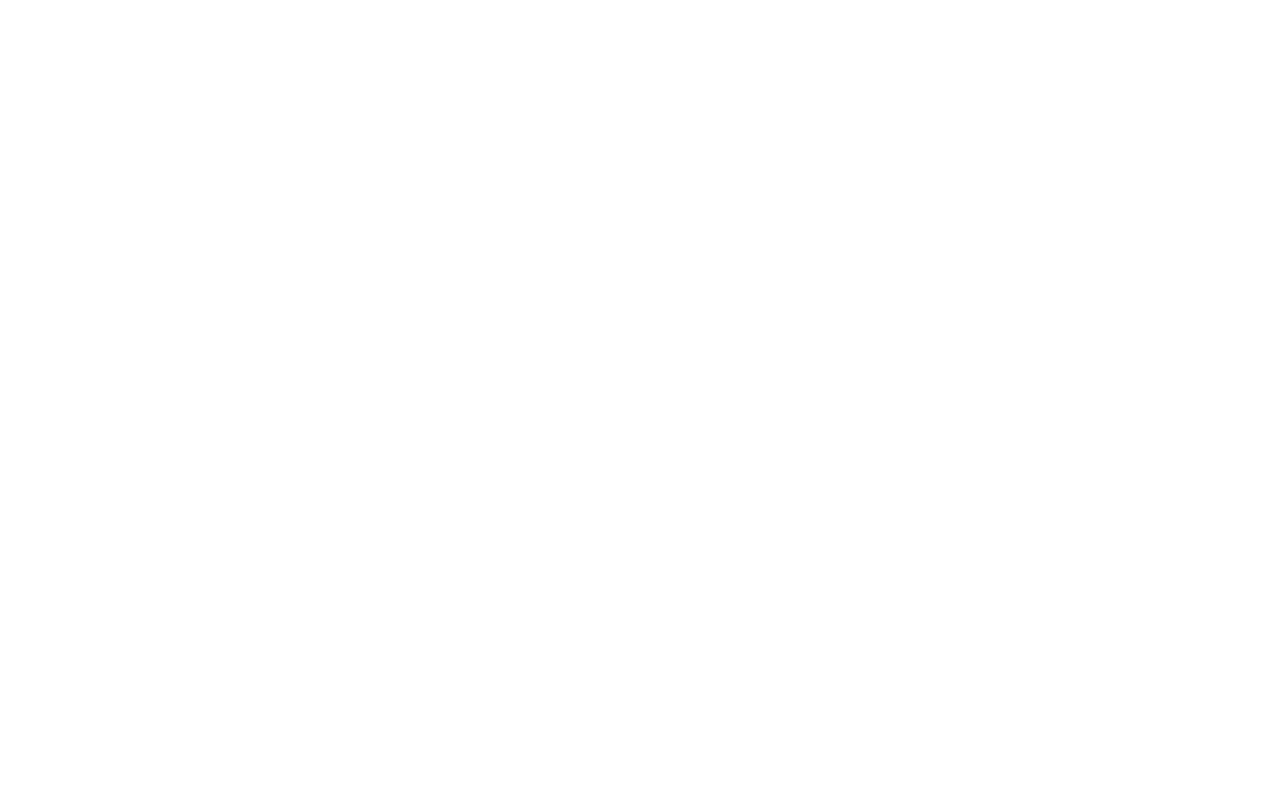
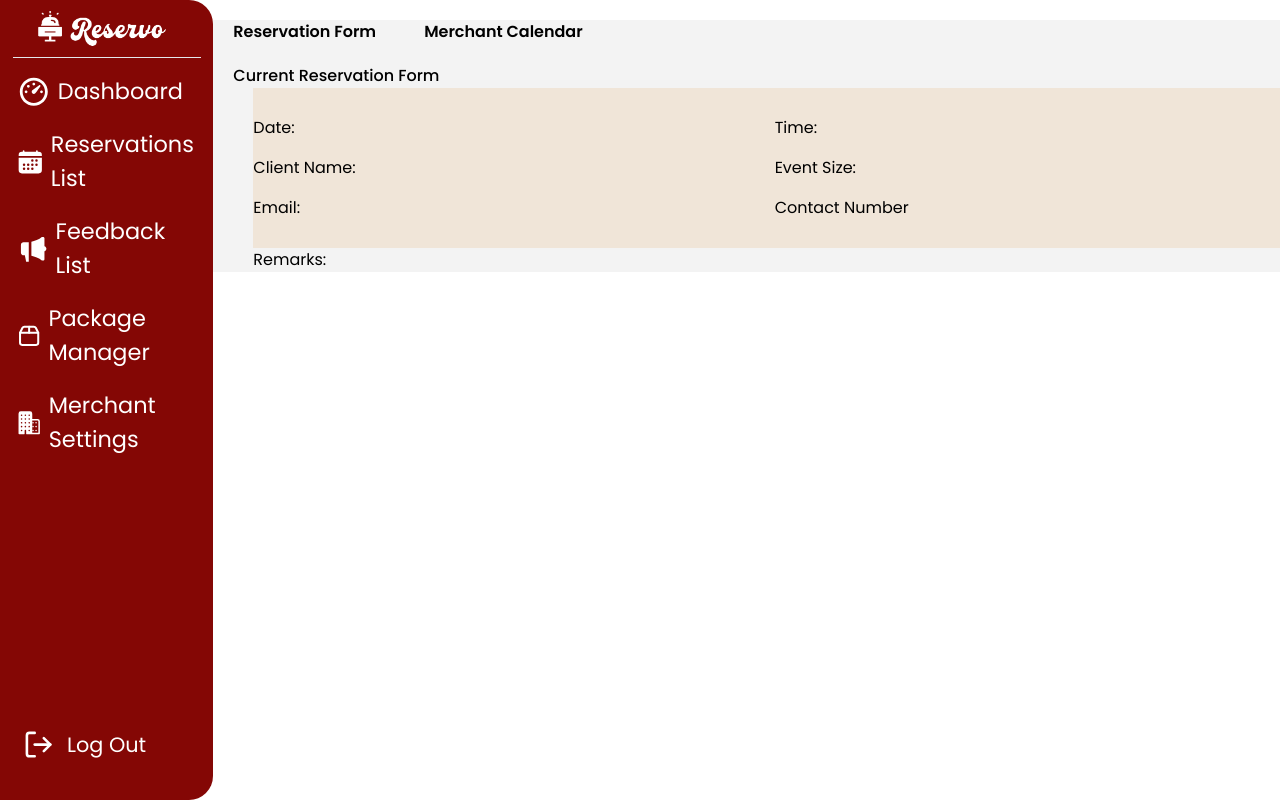
Before and after one commit to EXEcuted-tech/reservo-web, a React (Create React App) app: page /reservationManager in a window 1280 px wide. Before the commit this address had no page. Built offline with nearby package versions, Linux system fonts and the light colour scheme.

Commit message:
UI first stage
Not functional yet and not pleasing to the eyes

```diff
--- a/package.json
+++ b/package.json
@@ -7,6 +7,7 @@
     "@testing-library/react": "^13.4.0",
     "@testing-library/user-event": "^13.5.0",
     "react": "^18.2.0",
+    "react-datepicker": "^4.18.0",
     "react-dom": "^18.2.0",
     "react-icons": "^4.11.0",
     "react-router-dom": "^6.16.0",
--- a/src/App.tsx
+++ b/src/App.tsx
@@ -18,6 +18,8 @@
 import AdminDashboard from './pages/admin/dashboard/dashBoard';
 import MerchantReview from './pages/admin/review/merchantReview';
 import AccountList from './pages/admin/accountlist/accountList';
+import ReservationManager from './pages/merchant/reservationManager/reservationManager';
+import MerchantCalendar from './pages/merchant/reservationManager/merchantCalendar';
 
 function App() {
   return (
@@ -42,6 +44,8 @@
             <Route path="/merchdash" element={<MerchDashboard />}/>
             <Route path="/reservationlist" element={<ReserveList />}/>
             <Route path="/packagemanager" element={<PackageManager />}/>
+            <Route path="/reservationManager" element={<ReservationManager />}/>
+            <Route path="/merchantCalendar" element={<MerchantCalendar />}/>
             {/* Insert your page here */}
           </Route>
           <Route element={<AdminLayout />}>
--- a/src/pages/merchant/package/packageManager.tsx
+++ b/src/pages/merchant/package/packageManager.tsx
@@ -2,7 +2,7 @@
 
 const PackageManager = () => {
   return (
-    <div>P</div>
+    <div>Pe</div>
   )
 }
 
--- /dev/null
+++ b/src/pages/merchant/reservationManager/merchantCalendar.tsx
@@ -0,0 +1,21 @@
+import React from 'react'
+
+
+const reservationManager = () => {
+  return (
+    <div>
+        <nav className="flex sm:justify-center space-x-4">
+            {[
+              ['Reservation Form', 'reservationManager'],
+              ['Merchant Calendar', 'merchantCalendar'],
+            ].map(([title, url]) => (
+              <a href={url} className="text-slate-700 font-medium hover:underline cursor: pointer;">{title}</a>
+            ))}
+        </nav>
+                <h1 >BIG CALENDAR</h1>
+
+    </div>
+  )
+}
+
+export default reservationManager
--- /dev/null
+++ b/src/pages/merchant/reservationManager/reservationManager.tsx
@@ -0,0 +1,36 @@
+import React from 'react'
+import {GrNotes} from 'react-icons/gr'
+
+const reservationManager = () => {
+  return (
+    <div className='font-poppins bg-[#F3F3F3]'>
+
+        <nav className="flex sm:justify-left space-x-4 mt-5 ml-5 gap-x-8">
+            {[
+              ['Reservation Form', 'reservationManager'],
+              ['Merchant Calendar', 'merchantCalendar'],
+            ].map(([title, url]) => (
+              <a href={url} className="font-xl font-semibold hover:underline decoration-red cursor: pointer ">{title}</a>
+            ))}
+        </nav>
+        <div className='bg-[#FFFFF]'>
+            <h1 className='font-medium mt-5 ml-5'>Current Reservation Form</h1>
+            <div>
+                <div className=" bg-[#F0E5D8] ml-10 h-40 grid grid-cols-2 gap-4 content-center ...">
+                  <div><h3>Date:</h3></div>
+                  <div><h3>Time:</h3></div>
+                  <div><h3>Client Name:</h3></div>
+                  <div><h3>Event Size:</h3></div>
+                  <div><h3>Email:</h3></div>
+                  <div><h3>Contact Number</h3></div>
+                </div>
+                <div className="ml-10">
+                  <h3>Remarks:</h3>
+                </div>
+            </div>
+        </div>
+    </div>
+  )
+}
+
+export default reservationManager
```
Also changed, not shown: 1 other file (tests, documents, lock files or other folders).
